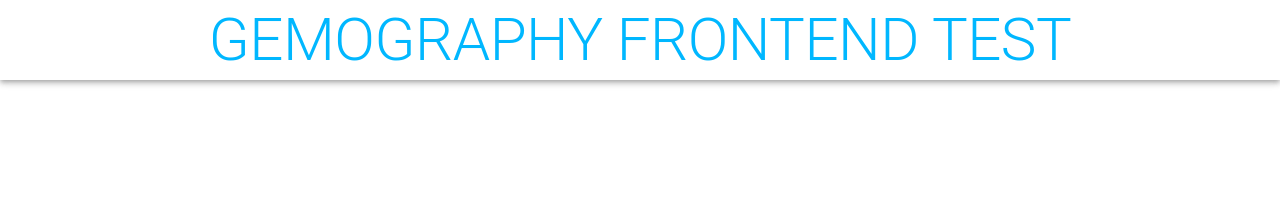
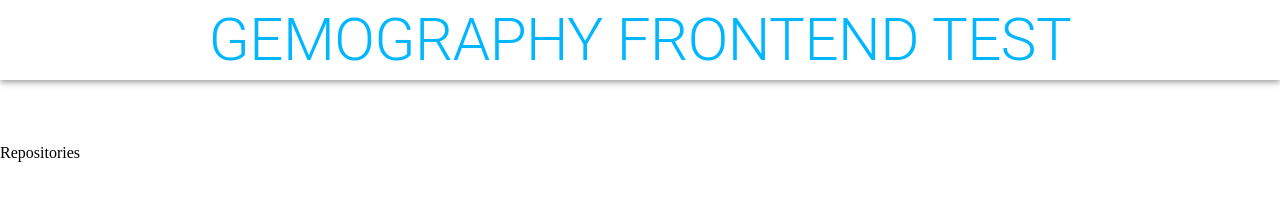
Before and after one commit to yassine0803/fetch-github-api-1, a React (Create React App) app: page / in a window 1280 px wide. Shown: the top 212 px of the page. Built offline with nearby package versions, Linux system fonts and the light colour scheme.

Commit message:
add Repositories component

```diff
--- a/src/App.js
+++ b/src/App.js
@@ -1,9 +1,11 @@
 import NavBar from "./components/NavBar/NavBar";
+import Repositories from "./components/Repositories/Repositories";
 
 const App = () => {
   return (
     <div>
       <NavBar />
+      <Repositories />
     </div>
    );
 }
--- /dev/null
+++ b/src/components/Repositories/Repositories.jsx
@@ -0,0 +1,6 @@
+
+const Repositories = () => {
+    return ( 'Repositories' );
+}
+
+export default Repositories;
```
Also changed, not shown: src/components/NavBar/NavBar.jsx (renamed from src/components/NavBar/NavBar.js).
